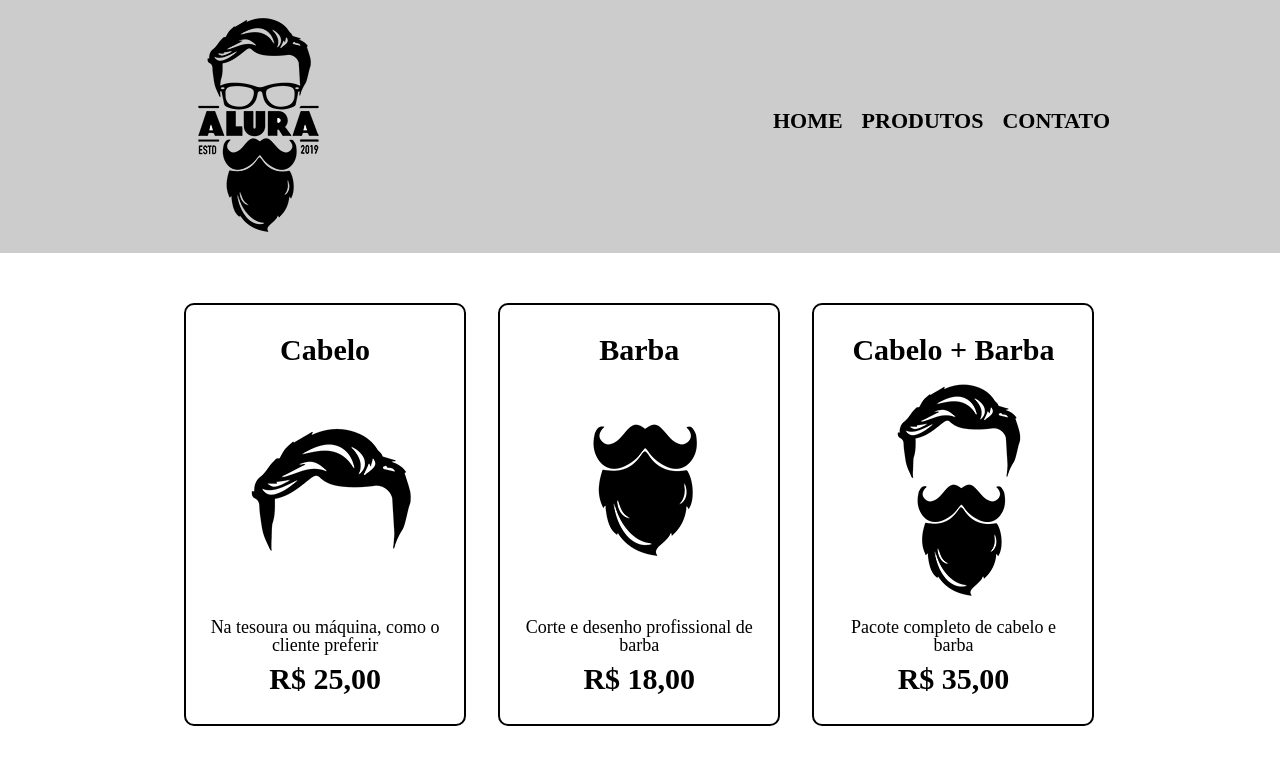
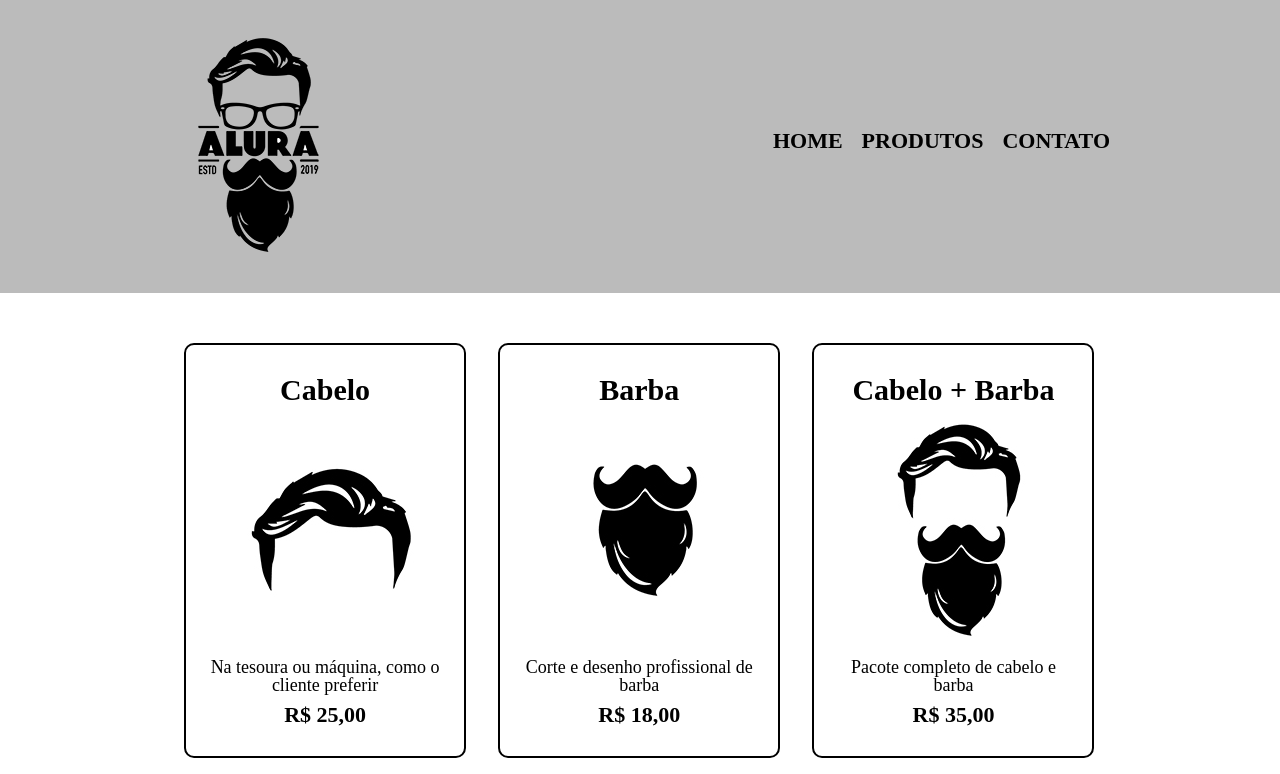
Before and after one commit to 28mlly/Barbearia-Alura, a plain HTML site: page produtos.html in a window 1280 px wide. Shown: the top 774 px of the page. Drawn offline with Linux system fonts and the light colour scheme.

Commit message:
Add files via upload

```diff
--- a/produtos.html
+++ b/produtos.html
@@ -15,7 +15,7 @@
 				<nav>
 					<ul>
 						<li><a href="index.html">Home</a></li>
-						<li><a href="produtos.html">produtos</a></li>
+						<li><a href="produtos.html">Produtos</a></li>
 						<li><a href="contato.html">Contato</a></li>
 					</ul>
 				</nav>
--- a/style.css
+++ b/style.css
@@ -1,16 +1,15 @@
 header {
-	background: #CCCCCC;
+	background: #BBBBBB;
+	padding: 20px 0;
 }
 
 .caixa {
 	position: relative;
 	width: 940px;
 	margin: 0 auto;
-
 }
 
 nav {
-
 	position: absolute;
 	top: 110px;
 	right: 0;
@@ -32,18 +31,15 @@ nav a {
 nav a:hover {
 	color: #C78C19;
 	text-decoration: underline;
-
 }
 
 .produtos {
-
 	width: 940px;
 	margin: 0 auto;
 	padding: 50px 0;
 }
 
 .produtos li {
-
 	display: inline-block;
 	text-align: center;
 	width: 30%;
@@ -57,7 +53,6 @@ nav a:hover {
 
 .produtos li:hover {
 	border-color: #C78C19;
-
 }
 
 .produtos li:active {
@@ -66,24 +61,21 @@ nav a:hover {
 
 .produtos li:hover h2 {
 	font-size: 34px;
-
 }
 
 .produtos h2 {
-
 	font-size: 30px;
 	font-weight: bold;
 }
 
-.produto-preco {
-
-	font-size: 30px;
-	font-weight: bold;
-	margin: 10px 0 0;
+.produto-descricao {
+	font-size: 18px;
 }
 
-.produto-descricao {
-	font-size: 18px;
+.produto-preco {
+	font-size: 22px;
+	font-weight: bold;
+	margin-top: 10px;
 }
 
 footer {
@@ -101,7 +93,6 @@ footer {
 main {
 	width: 940px;
 	margin: 0 auto;
-
 }
 
 form {
@@ -109,12 +100,12 @@ form {
 }
 
 form label, form legend {
-	display: block;
+	display:block;
 	font-size: 20px;
 	margin: 0 0 10px;
 }
 
-.input-padrao{
+.input-padrao {
 	display: block;
 	margin: 0 0 20px;
 	padding: 10px 25px;
@@ -122,13 +113,12 @@ form label, form legend {
 }
 
 .checkbox {
-
 	margin: 20px 0;
 }
 
 .enviar {
-	width: 40%;
-	padding: 15px;
+	width:40%;
+	padding: 15px 0;
 	background: orange;
 	color: white;
 	font-weight: bold;
@@ -154,7 +144,7 @@ thead {
 	font-weight: bold;
 }
 
-td, th{
+td, th {
 	border: 1px solid #000000;
-	padding: 8px 15px ;
+	padding: 8px 15px;
 }
```
Lines whose indentation alone changed are shown as unchanged.
